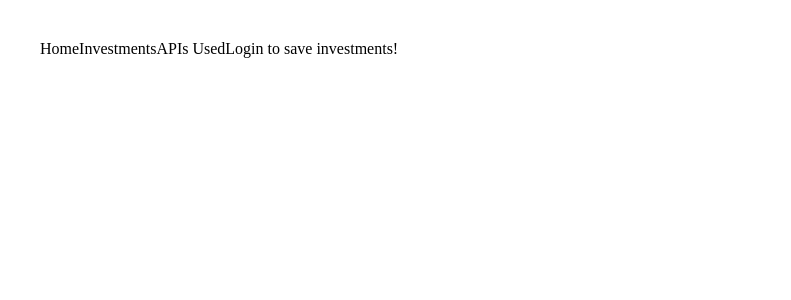
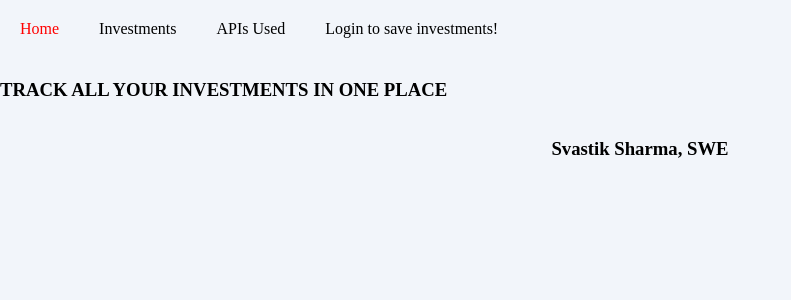
Before and after one commit to svastiks/react-all-investments-portfolio, a React (Vite) app: page / in a window 1280 px wide. Shown: the top 300 px of the page, without its empty margins (0-791 px from the left). Built offline with nearby package versions, Linux system fonts and the light colour scheme.

Commit message:
body, footer components edited

```diff
--- a/components/Body.jsx
+++ b/components/Body.jsx
@@ -0,0 +1,8 @@
+import React from 'react'
+import ReactDOM from 'react-dom'
+
+export default function HeaderText() {
+    return (
+        <h3>TRACK ALL YOUR INVESTMENTS IN ONE PLACE</h3>
+    )
+}
--- a/components/Footer.jsx
+++ b/components/Footer.jsx
@@ -0,0 +1,8 @@
+import React from 'react'
+import ReactDOM from 'react-dom'
+
+export default function FooterText() {
+    return (
+        <h3>Svastik Sharma, SWE</h3>
+    )
+}
--- a/components/Navbar.jsx
+++ b/components/Navbar.jsx
@@ -2,7 +2,7 @@ import React from 'react'
 
 export default function Navbar() {
     return (
-        <div>
+        <header class="navbar-container">
             <nav className="navbar">
                 <li className="nav-links">
                     <a>Home</a>
@@ -17,6 +17,6 @@ export default function Navbar() {
                     <a>Login to save investments!</a>
                 </li>
             </nav>
-        </div>
+        </header>
     )
 }
--- a/index.html
+++ b/index.html
@@ -10,12 +10,12 @@
 </head>
 
 <body>
-  <div id="root">
+  <div id="navbar-render">
+  </div>
+  <div id="body-content"></div>
 
+  <div id="footer"></div>
 
-
-
-  </div>
   <script type="module" src="/src/main.jsx"></script>
   <scrip type="module" src="/components/Navbar.js"></scrip>
 </body>
--- a/src/App.css
+++ b/src/App.css
@@ -1,3 +1,8 @@
+body {
+  margin: 0;
+  background-color: #f2f5fa;
+}
+
 #root {
   max-width: 1280px;
   margin: 0 auto;
@@ -44,11 +49,27 @@
   color: #888;
 }
 
+.navbar-container {
+  background-color: #f2f5fa;
+  padding: 0;
+  height: 60px;
+}
+
 .nav-links {
   text-decoration: none;
   list-style-type: none;
+  padding: 20px;
 }
 
-.navbar{
+.nav-links:hover {
+  color: red;
+}
+
+.navbar {
   display: flex;
 }
+
+#footer {
+  display: flex;
+  justify-content: center;
+}
```
Also changed, not shown: src/App.jsx (+9 -28 lines), components/Header.jsx (deleted).
